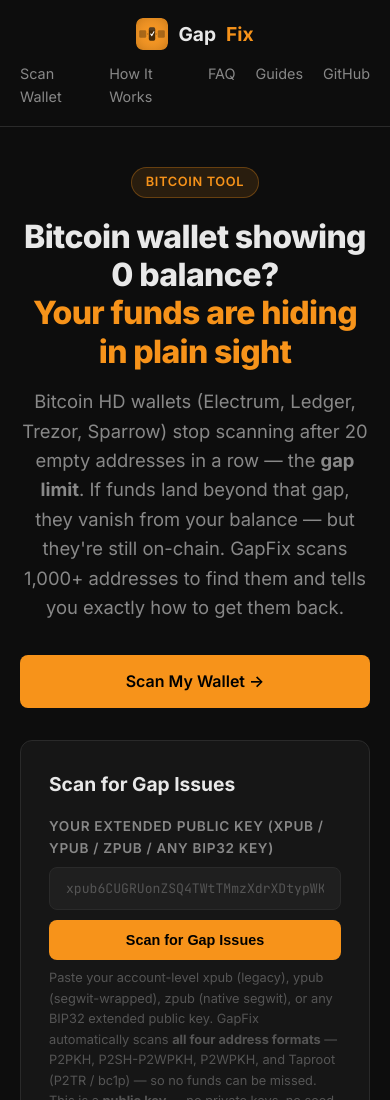
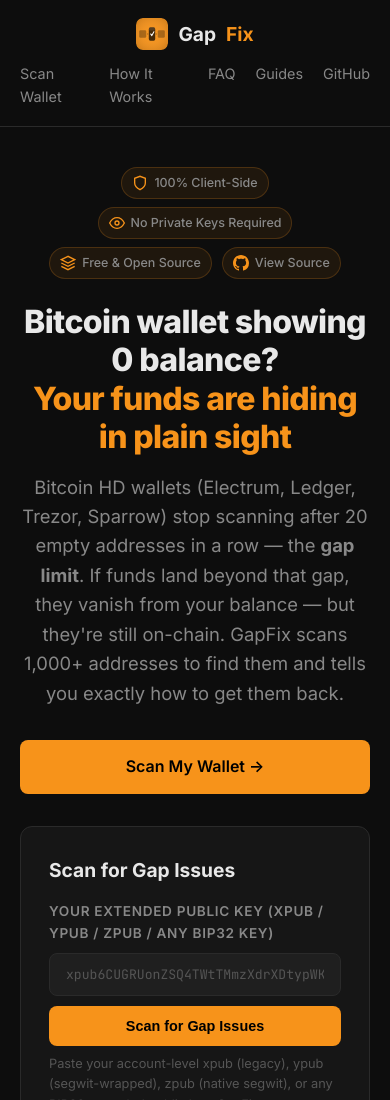
Before and after one commit to matrenitski/gapfix.net, a website built with Vite: page index.html in a window 390 px wide. Shown: the top 1100 px of the page. Built offline with nearby package versions, Linux system fonts and the light colour scheme.

Commit message:
feat(hero): replace 'Bitcoin Tool' badge with trust bar (MAX-87)
Replace the generic badge with four trust-building pills: 100% Client-Side,
No Private Keys Required, Free & Open Source, and View Source (GitHub link).
Styled as orange-tinted pill badges with inline SVG icons, responsive on mobile.

Co-Authored-By: Paperclip <noreply@paperclip.ing>

```diff
--- a/index.html
+++ b/index.html
@@ -245,7 +245,24 @@
   <!-- ======== HERO ======== -->
   <section class="hero">
     <div class="container">
-      <div class="badge">Bitcoin Tool</div>
+      <div class="trust-bar">
+        <span class="trust-item">
+          <svg width="16" height="16" fill="none" stroke="currentColor" stroke-width="2" viewBox="0 0 24 24"><path d="M12 22s8-4 8-10V5l-8-3-8 3v7c0 6 8 10 8 10z"/></svg>
+          100% Client-Side
+        </span>
+        <span class="trust-item">
+          <svg width="16" height="16" fill="none" stroke="currentColor" stroke-width="2" viewBox="0 0 24 24"><path d="M1 12s4-8 11-8 11 8 11 8-4 8-11 8-11-8-11-8z"/><circle cx="12" cy="12" r="3"/></svg>
+          No Private Keys Required
+        </span>
+        <span class="trust-item">
+          <svg width="16" height="16" fill="none" stroke="currentColor" stroke-width="2" viewBox="0 0 24 24"><path d="M12 2L2 7l10 5 10-5-10-5z"/><path d="M2 17l10 5 10-5"/><path d="M2 12l10 5 10-5"/></svg>
+          Free &amp; Open Source
+        </span>
+        <a href="https://github.com/matrenitski/gapfix.net" target="_blank" rel="noopener" class="trust-item trust-link">
+          <svg width="16" height="16" fill="currentColor" viewBox="0 0 24 24"><path d="M12 0C5.37 0 0 5.37 0 12c0 5.31 3.435 9.795 8.205 11.385.6.105.825-.255.825-.57 0-.285-.015-1.23-.015-2.235-3.015.555-3.795-.735-4.035-1.41-.135-.345-.72-1.41-1.23-1.695-.42-.225-1.02-.78-.015-.795.945-.015 1.62.87 1.845 1.23 1.08 1.815 2.805 1.305 3.495.99.105-.78.42-1.305.765-1.605-2.67-.3-5.46-1.335-5.46-5.925 0-1.305.465-2.385 1.23-3.225-.12-.3-.54-1.53.12-3.18 0 0 1.005-.315 3.3 1.23.96-.27 1.98-.405 3-.405s2.04.135 3 .405c2.295-1.56 3.3-1.23 3.3-1.23.66 1.65.24 2.88.12 3.18.765.84 1.23 1.905 1.23 3.225 0 4.605-2.805 5.625-5.475 5.925.435.375.81 1.095.81 2.22 0 1.605-.015 2.895-.015 3.3 0 .315.225.69.825.57A12.02 12.02 0 0024 12c0-6.63-5.37-12-12-12z"/></svg>
+          View Source
+        </a>
+      </div>
       <h1>Bitcoin wallet showing 0 balance?<br /><span>Your funds are hiding in plain sight</span></h1>
       <p class="subtitle">
         Bitcoin HD wallets (Electrum, Ledger, Trezor, Sparrow) stop scanning after 20 empty addresses in a row — the <strong>gap limit</strong>.
--- a/src/style.css
+++ b/src/style.css
@@ -111,6 +111,41 @@
   letter-spacing: 0.05em;
   text-transform: uppercase;
   margin-bottom: 20px;
+}
+
+.trust-bar {
+  display: flex;
+  flex-wrap: wrap;
+  justify-content: center;
+  gap: 12px 20px;
+  margin-bottom: 24px;
+}
+
+.trust-item {
+  display: inline-flex;
+  align-items: center;
+  gap: 6px;
+  font-size: 0.85rem;
+  font-weight: 500;
+  color: var(--text-muted);
+  background: rgba(247, 147, 26, 0.08);
+  border: 1px solid rgba(247, 147, 26, 0.2);
+  border-radius: 100px;
+  padding: 6px 14px;
+  white-space: nowrap;
+}
+
+.trust-item svg { color: var(--orange); flex-shrink: 0; }
+
+.trust-link {
+  color: var(--text-muted);
+  text-decoration: none;
+  transition: border-color 0.15s, color 0.15s;
+}
+
+.trust-link:hover {
+  color: var(--orange);
+  border-color: var(--orange);
 }
 
 /* ---- Card ---- */
@@ -996,6 +1031,8 @@
 
 @media (max-width: 600px) {
   .hero { padding: 40px 0 32px; }
+  .trust-bar { gap: 8px 10px; }
+  .trust-item { font-size: 0.78rem; padding: 5px 10px; }
   .input-row { flex-direction: column; }
   .btn { width: 100%; justify-content: center; }
   header .container { flex-direction: column; gap: 12px; }
```
